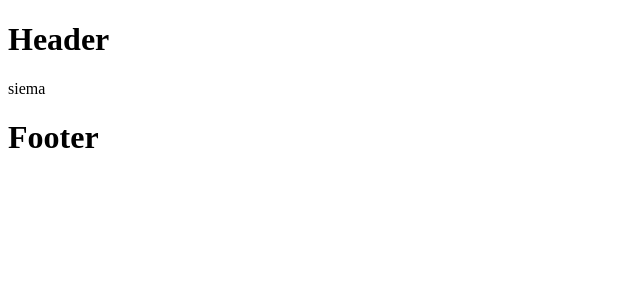
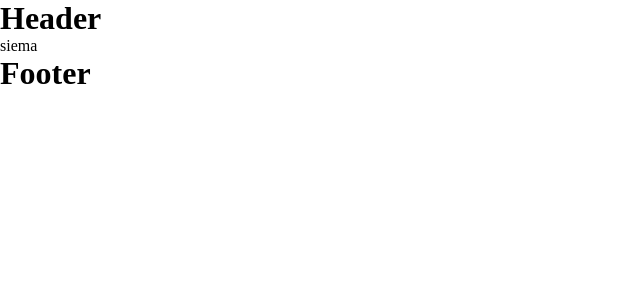
Before and after one commit to MikosJ/LEKmed, a React (Vite) app: page / in a window 1280 px wide. Shown: the top 300 px of the page, without its empty margins (0-640 px from the left). Built offline with nearby package versions, Linux system fonts and the light colour scheme.

Commit message:
margin 0

```diff
--- /dev/null
+++ b/src/app/index.css
@@ -0,0 +1,3 @@
+* {
+    margin: 0;
+}
```
Also changed, not shown: src/app/main.tsx (+6 -5 lines).
